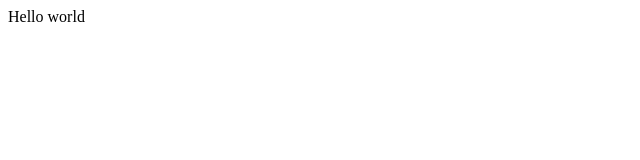
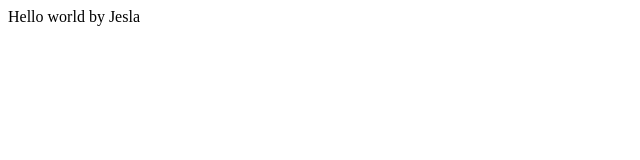
Before and after one commit to flipmedia/HTMLJESLA, a plain HTML site: page index.html in a window 1280 px wide. Shown: the full height of the page, 0-640 px from the left. Drawn offline with Linux system fonts and the light colour scheme.

Commit message:
modify the code to fix mistyping

```diff
--- a/index.html
+++ b/index.html
@@ -1,6 +1,6 @@
 <html>
 <header><title>This is title</title></header>
 <body>
-Hello world
+Hello world by Jesla
 </body>
 </html>
```
Also changed, not shown: 1 other file.
